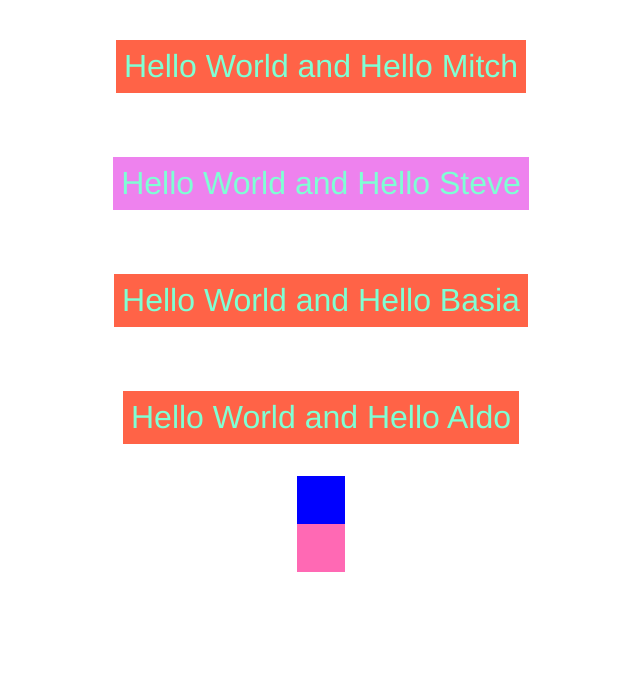
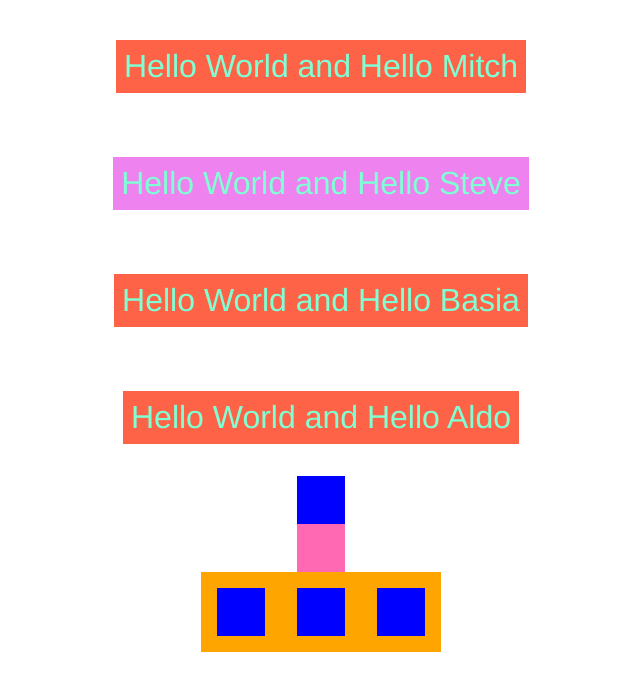
Before and after one commit to CodeCoreYVR/react-demo-jan-2017, a React (Create React App) app: page / in a window 1280 px wide. Shown: the top 690 px of the page, without its empty margins (319-959 px from the left). Built offline with nearby package versions, Linux system fonts and the light colour scheme.

Commit message:
Add solution to orange rectangle exercise

```diff
--- /dev/null
+++ b/src/Rectangle.js
@@ -0,0 +1,20 @@
+import React from 'react';
+import Square from  './Square';
+
+export default props => {
+  // You can also inline the style object directly into
+  // jsx as long as you put the object inside { ... }
+  return <div style={{
+    backgroundColor: props.bgColor || 'Orange',
+    height: '5rem',
+    width: '15rem',
+    display: 'flex',
+    flexFlow: 'row',
+    justifyContent: 'space-around',
+    alignItems: 'center'
+  }} className='square'>
+    <Square />
+    <Square />
+    <Square />
+  </div>;
+}
--- a/src/index.js
+++ b/src/index.js
@@ -4,7 +4,8 @@ import React from 'react';
 import HelloWorld from './HelloWorld';
 // The name that comes after import will the variable name of the
 // value imported from the file or packages that comes after `from`
-import Square from './Square'
+import Square from './Square';
+import Rectangle from './Rectangle';
 
 const App = props => {
   const styles = {
@@ -19,6 +20,7 @@ const App = props => {
     <HelloWorld name="Aldo" />
     <Square />
     <Square bgColor='HotPink'/>
+    <Rectangle />
   </div>
 }
 
```
